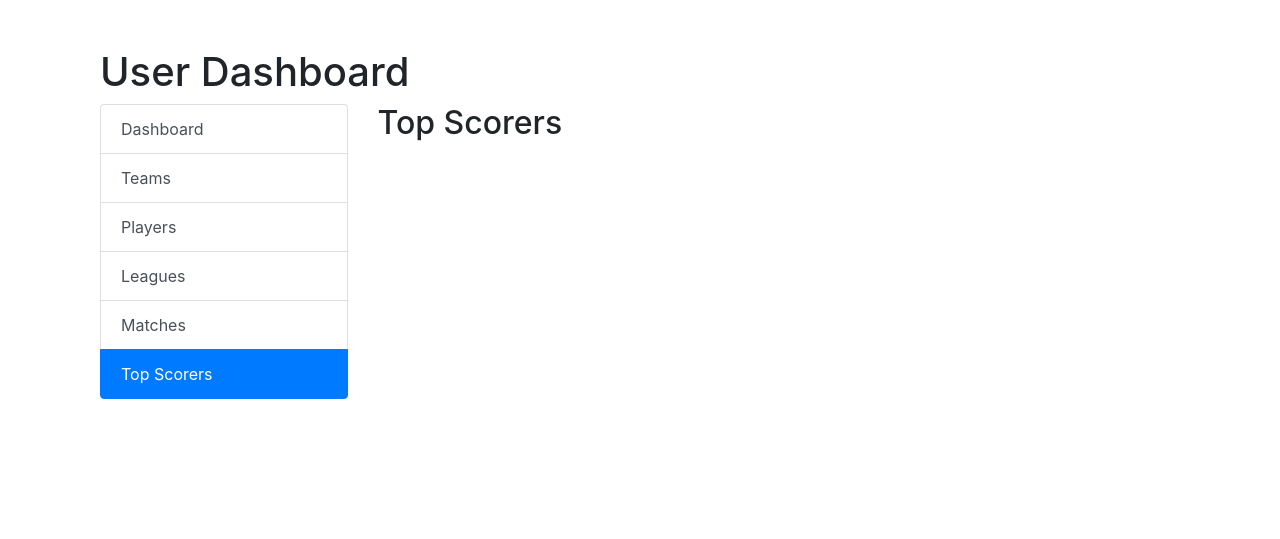
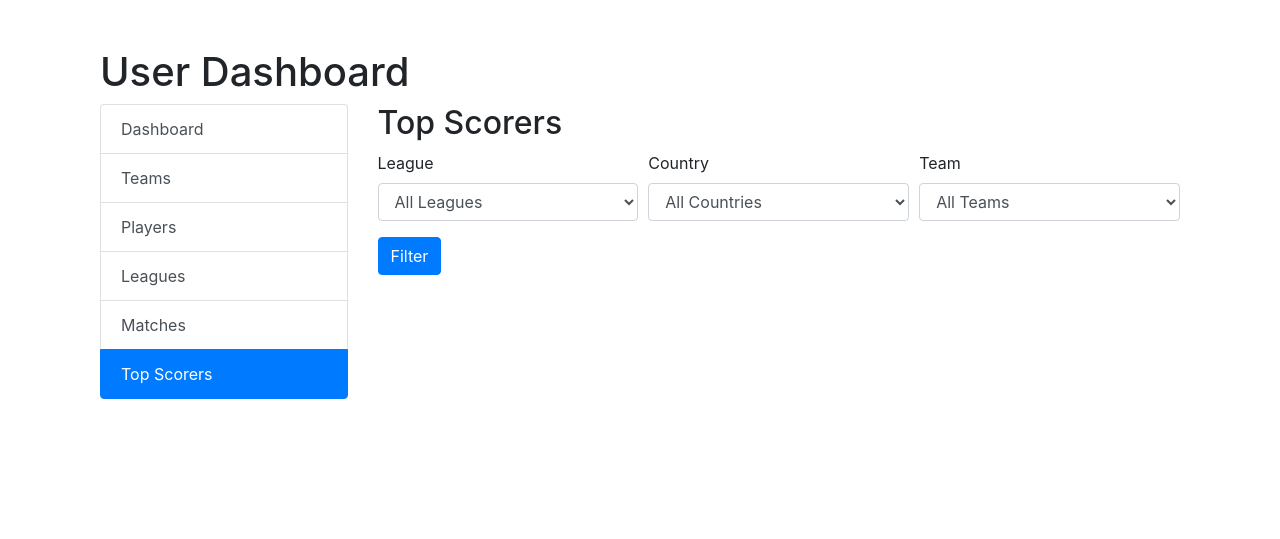
Before and after one commit to kaimg/Sports-League-Management-System, a Flask app: page /user/scorers in a window 1280 px wide. Shown: the part 61-600 px from the top of the page. Run offline with Flask 3, Linux system fonts and the light colour scheme; the visitor is signed in with stand-in values (Sample User, id 1); data that the repository does not hold is empty; some libraries are stand-ins or nearby versions.

Commit message:
Add filters for scorers screen
Resolve SQL issues from mathces
Add France Ligue 1 to db

```diff
--- a/templates/user_scorers.html
+++ b/templates/user_scorers.html
@@ -1,7 +1,41 @@
 {% extends "user_dashboard.html" %}
 {% block user_content %}
 <h2>Top Scorers</h2>
-<ul class="list-group">
+
+<form method="get" action="{{ url_for('user.user_scorers') }}">
+    <div class="form-row">
+        <div class="form-group col-md-4">
+            <label for="league">League</label>
+            <select id="league" name="league_id" class="form-control">
+                <option value="">All Leagues</option>
+                {% for league in leagues %}
+                    <option value="{{ league[0] }}" {% if request.args.get('league_id') == str(league[0]) %}selected{% endif %}>{{ league[1] }}</option>
+                {% endfor %}
+            </select>
+        </div>
+        <div class="form-group col-md-4">
+            <label for="country">Country</label>
+            <select id="country" name="country_id" class="form-control">
+                <option value="">All Countries</option>
+                {% for country in countries %}
+                    <option value="{{ country[0] }}" {% if request.args.get('country_id') == str(country[0]) %}selected{% endif %}>{{ country[1] }}</option>
+                {% endfor %}
+            </select>
+        </div>
+        <div class="form-group col-md-4">
+            <label for="team">Team</label>
+            <select id="team" name="team_id" class="form-control">
+                <option value="">All Teams</option>
+                {% for team in teams %}
+                    <option value="{{ team[0] }}" {% if request.args.get('team_id') == str(team[0]) %}selected{% endif %}>{{ team[1] }}</option>
+                {% endfor %}
+            </select>
+        </div>
+    </div>
+    <button type="submit" class="btn btn-primary">Filter</button>
+</form>
+
+<ul class="list-group mt-4">
     {% for scorer in scorers %}
         <li class="list-group-item d-flex justify-content-between align-items-center">
             <div>
--- a/user_routes.py
+++ b/user_routes.py
@@ -111,7 +111,6 @@ def user_matches():
     return render_template('user_matches.html', matches=matches)
 
 
-
 @user_bp.route('/team/<int:team_id>')
 @login_required
 def profile_team(team_id):
@@ -139,11 +138,29 @@ def profile_team(team_id):
 
     # Get scores
     cur.execute("""
-        SELECT m.date, s.score
-        FROM scores s
-        JOIN matches m ON s.match_id = m.match_id
-        WHERE m.team1_id = %s OR m.team2_id = %s
-    """, (team_id, team_id))
+        SELECT
+            m.utc_date,
+            t1.name AS home_team_name,
+            t2.name AS away_team_name,
+            s.full_time_home,
+            s.full_time_away,
+            CASE
+                WHEN m.home_team_id = %s THEN s.full_time_home
+                ELSE s.full_time_away
+            END AS team_score,
+            CASE
+                WHEN m.home_team_id = %s THEN s.full_time_away
+                ELSE s.full_time_home
+            END AS opponent_score,
+            t1.crestURL AS home_team_logo,
+            t2.crestURL AS away_team_logo,
+            m.matchday
+        FROM matches m
+        JOIN teams t1 ON m.home_team_id = t1.team_id
+        JOIN teams t2 ON m.away_team_id = t2.team_id
+        LEFT JOIN scores s ON m.match_id = s.match_id
+        WHERE m.home_team_id = %s OR m.away_team_id = %s
+    """, (team_id, team_id, team_id, team_id))
     scores = cur.fetchall()
 
     cur.close()
@@ -157,6 +174,7 @@ def profile_team(team_id):
     else:
         flash('Team not found', 'error')
         return redirect(url_for('user_dashboard'))
+
 
 
 @user_bp.route('/player/<int:player_id>')
@@ -261,14 +279,46 @@ def user_scorers():
     db = get_db()
     cur = db.cursor()
 
-    cur.execute("""
+    # Get filter parameters from the request
+    league_id = request.args.get('league_id')
+    country_id = request.args.get('country_id')
+    team_id = request.args.get('team_id')
+
+    # Fetch available leagues, countries, and teams for filtering
+    cur.execute('SELECT league_id, name FROM leagues')
+    leagues = cur.fetchall()
+
+    cur.execute('SELECT country_id, name FROM countries')
+    countries = cur.fetchall()
+
+    cur.execute('SELECT team_id, name FROM teams')
+    teams = cur.fetchall()
+
+    # Build the base query
+    query = """
         SELECT sc.player_id, p.name, sc.goals, sc.assists, sc.penalties, t.crestURL, p.nationality
         FROM scorers sc
         JOIN players p ON sc.player_id = p.player_id
         JOIN teams t ON p.team_id = t.team_id
-        ORDER BY sc.goals DESC
-    """)
+        WHERE 1=1
+    """
+    filters = []
+
+    # Add filters based on the selected values
+    if league_id:
+        query += " AND sc.league_id = %s"
+        filters.append(league_id)
+    if country_id:
+        query += " AND p.nationality = (SELECT name FROM countries WHERE country_id = %s)"
+        filters.append(country_id)
+    if team_id:
+        query += " AND p.team_id = %s"
+        filters.append(team_id)
+
+    query += " ORDER BY sc.goals DESC"
+
+    cur.execute(query, filters)
     scorers = cur.fetchall()
     cur.close()
 
-    return render_template('user_scorers.html', scorers=scorers)
+    return render_template('user_scorers.html', scorers=scorers, leagues=leagues, countries=countries, teams=teams, str=str)
```
Also changed, not shown: templates/profile_team.html (+29 -34 lines).
